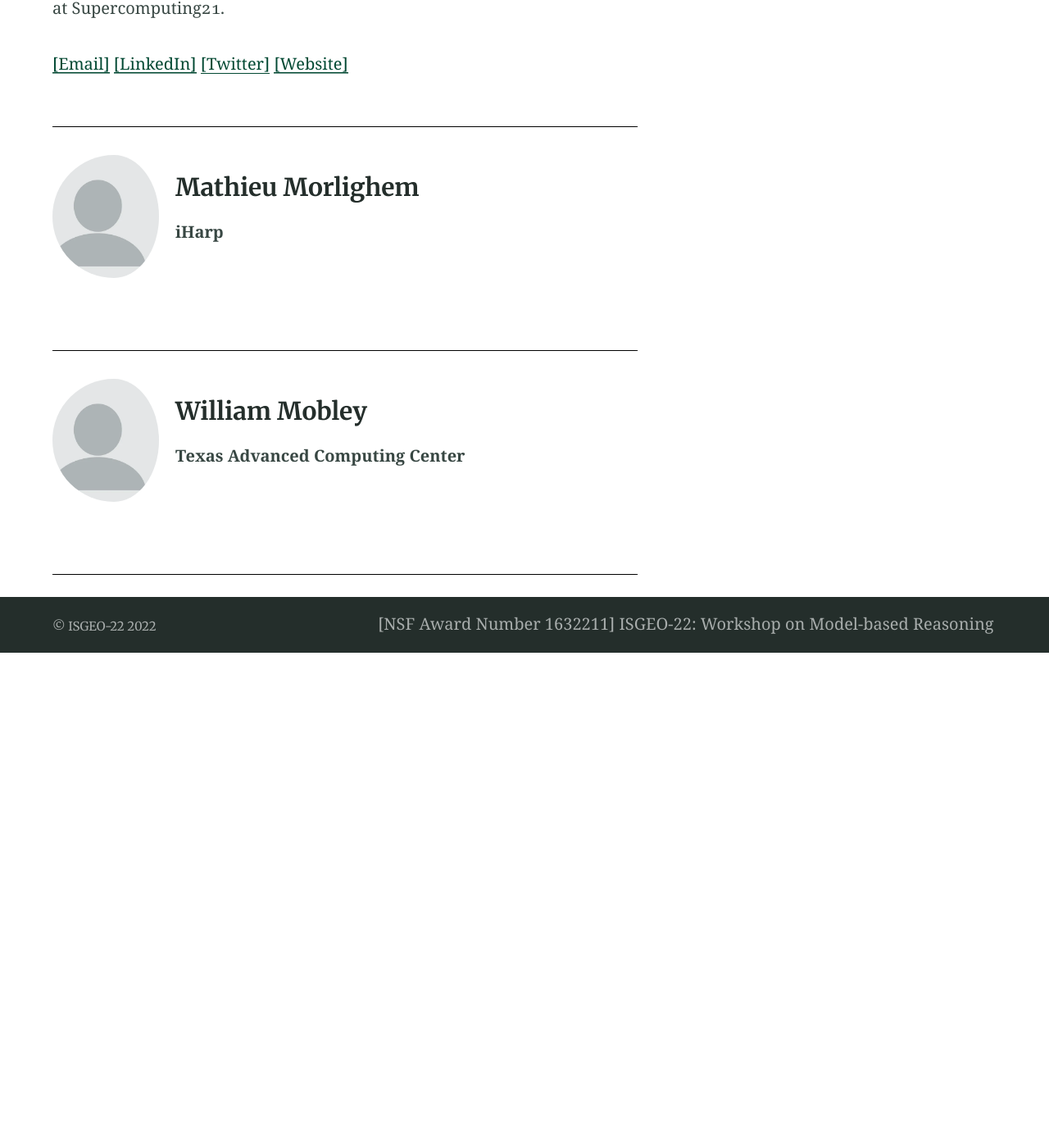
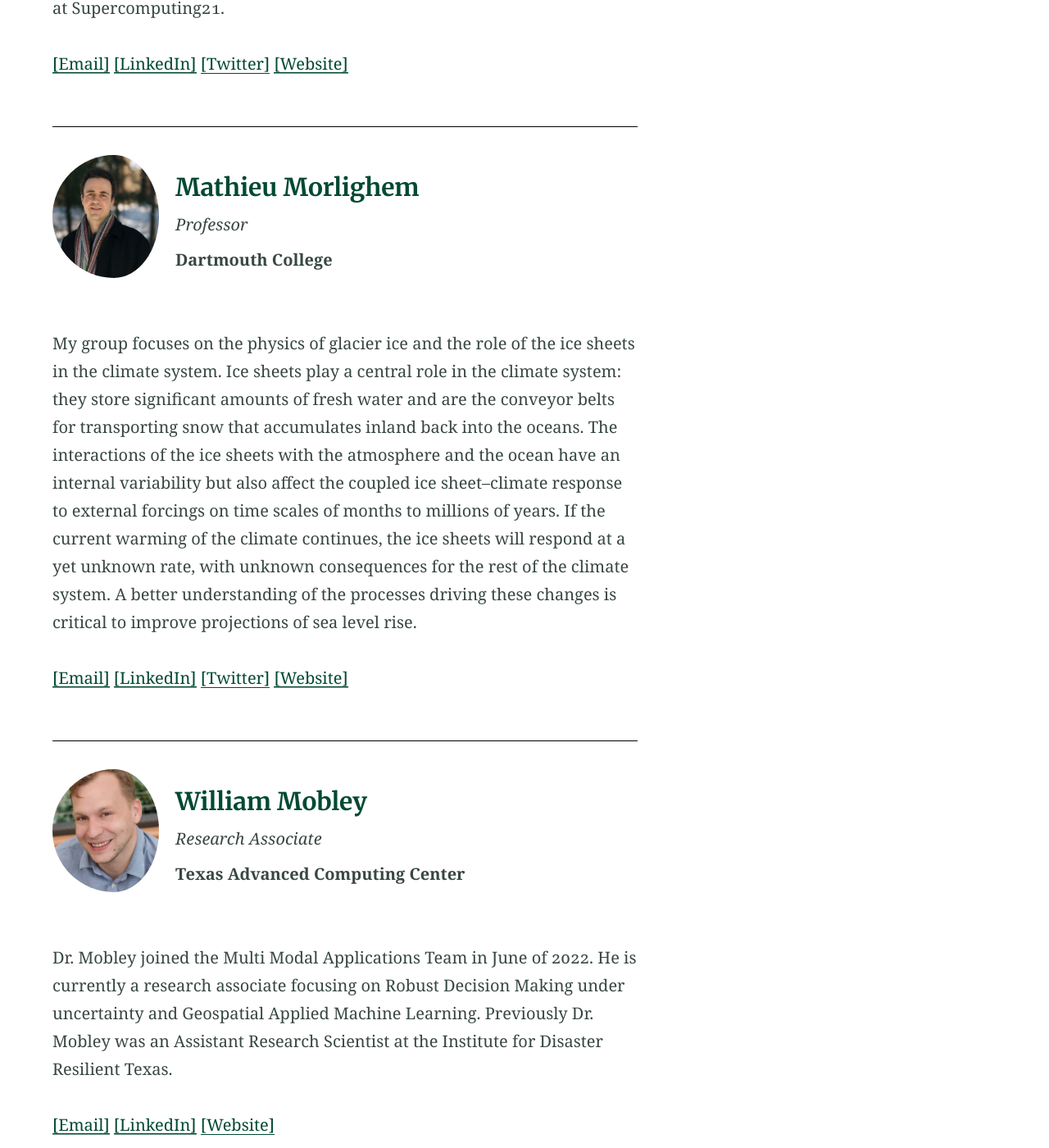
Before and after one commit to IS-GEO/ISGEO-22, a Jekyll site: the page built from speakers.md, in a window 1280 px wide and 1400 px high, scrolled down 2773 px. Shown: the whole window at 82% size. Built offline with Jekyll 4.4.1, drawn with Linux system fonts in a browser that asks for light colours; before the commit the page ends 3569 px from its top, so only the background shows below that.

Commit message:
added speaker info

```diff
--- a/_data/sessions.yml
+++ b/_data/sessions.yml
@@ -310,21 +310,37 @@ speakerinfo:
   speakerpicture: '/assets/speakers/jpowell.png'
 
 - speakername: 'Mathieu Morlighem'
-  #speakerrole: ''
-  speakeraffiliation: 'iHarp'
-  #speakerbio: >
-  #speakeremail:
-  #speakerlinkedin:
-  #speakertwitter:
-  #speakerurl:
-  #speakerpicture:
+  speakerrole: 'Professor'
+  speakeraffiliation: 'Dartmouth College'
+  speakerbio: >
+    My group focuses on the physics of glacier ice and the role of the ice
+    sheets in the climate system. Ice sheets play a central role in the
+    climate system: they store significant amounts of fresh water and are
+    the conveyor belts for transporting snow that accumulates inland back
+    into the oceans. The interactions of the ice sheets with the atmosphere
+    and the ocean have an internal variability but also affect the coupled ice
+    sheet–climate response to external forcings on time scales of months to
+    millions of years. If the current warming of the climate continues, the ice
+    sheets will respond at a yet unknown rate, with unknown consequences for the
+    rest of the climate system. A better understanding of the processes driving
+    these changes is critical to improve projections of sea level rise.
+  speakeremail: Mathieu.Morlighem@Dartmouth.edu
+  speakerlinkedin: https://www.linkedin.com/in/mathieumorlighem/
+  speakertwitter: https://twitter.com/mathieu_ice
+  speakerurl: 'https://faculty-directory.dartmouth.edu/mathieu-morlighem'
+  speakerpicture: '/assets/speakers/mmorlighem.jpeg'
 
 - speakername: 'William Mobley'
-  #speakerrole: ''
+  speakerrole: 'Research Associate'
   speakeraffiliation: 'Texas Advanced Computing Center'
-  #speakerbio: >
-  #speakeremail:
-  #speakerlinkedin:
+  speakerbio: >
+    Dr. Mobley joined the Multi Modal Applications Team in June of 2022.
+    He is currently a research associate focusing on Robust Decision
+    Making under uncertainty and Geospatial Applied Machine Learning.
+    Previously Dr. Mobley was an Assistant Research Scientist at the Institute
+    for Disaster Resilient Texas.
+  speakeremail: wmobley@tacc.utexas.edu
+  speakerlinkedin: 'https://www.linkedin.com/in/william-mobley-0b716654/'
   #speakertwitter:
-  #speakerurl:
-  #speakerpicture:
+  speakerurl: https://www.tacc.utexas.edu/about/directory/william-mobley
+  speakerpicture: '/assets/speakers/william-mobley.jpeg'
```
Also changed, not shown: assets/speakers/mmorlighem.jpeg (added), assets/speakers/william-mobley.jpeg (added).
